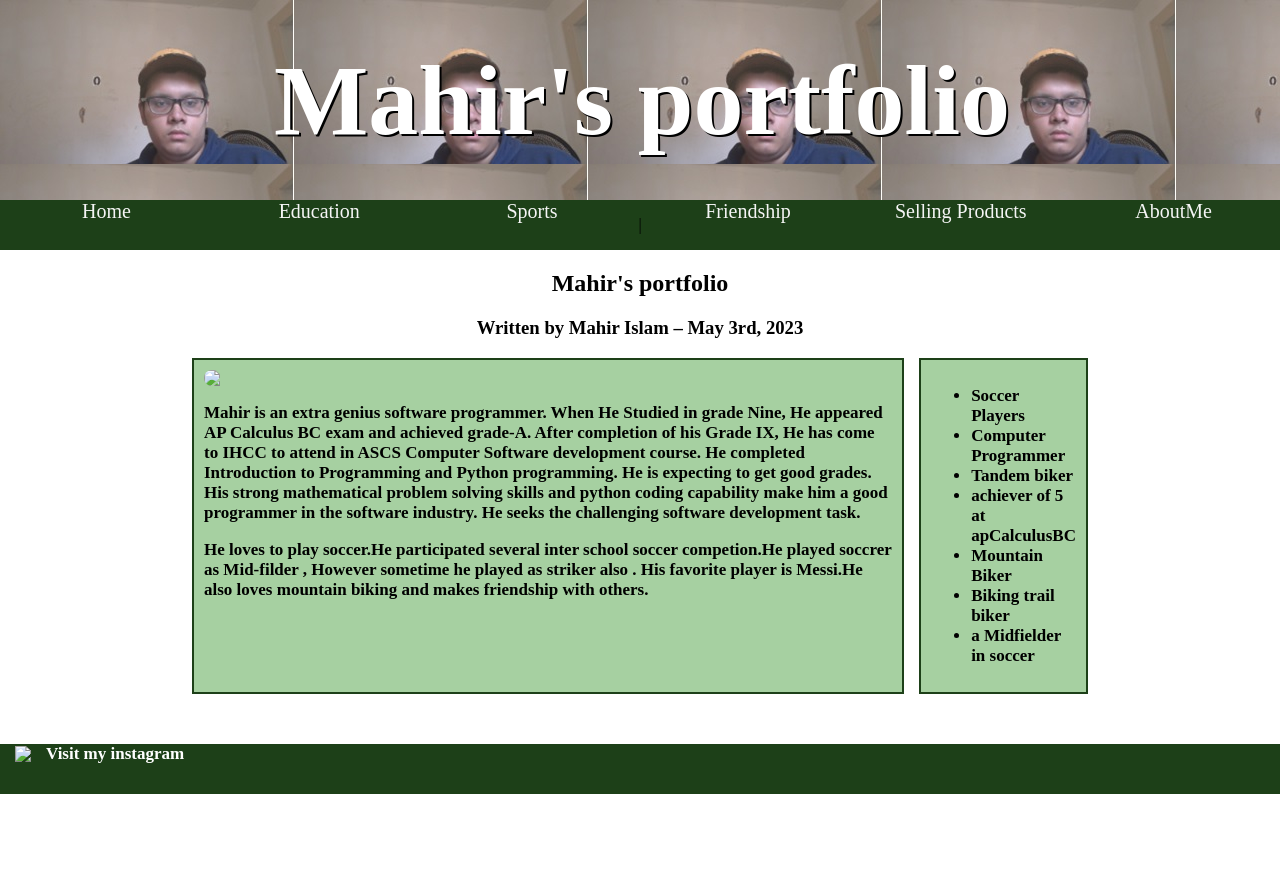
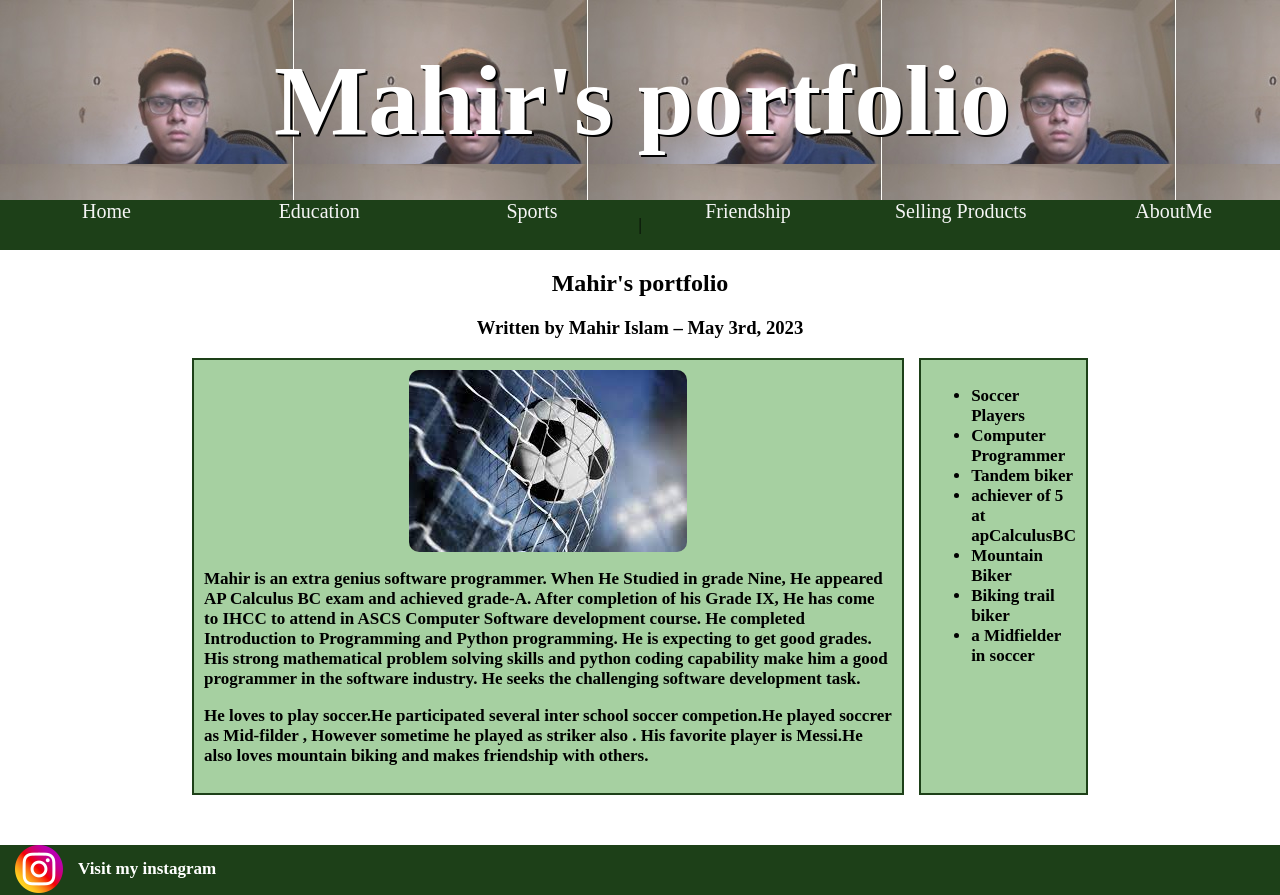
Before and after one commit to mahirandsahir/mahirandsahir.github.io, a plain HTML site: page index.html in a window 1280 px wide. Before the commit the page ends 800 px from the top, so only its background shows below. Drawn offline with Linux system fonts and the light colour scheme.

Commit message:
Initial commit

```diff
--- a/index.html
+++ b/index.html
@@ -29,7 +29,7 @@
 <h3 id="author"> Written by Mahir Islam – May 3rd, 2023</h3>
 <section id="blog-post">
     <div>
-        <img  id="blog-image" src="../assets/download.jpg" >
+        <img  id="blog-image" src="download.jpg" >
 
      <p>Mahir is an extra genius software programmer. When He Studied in grade Nine,
          He appeared AP Calculus BC exam and achieved grade-A. After completion of his Grade IX,
@@ -68,7 +68,7 @@
     </section>
     <footer>
 
-        <p> <a id="footerLink" href="www.instagram.com"> <img  src="../assets/instagram.png" >Visit my instagram </a></p>
+        <p> <a id="footerLink" href="www.instagram.com"> <img  src="instagram.png" >Visit my instagram </a></p>
                   </footer>
 
 </body>
```
Also changed, not shown: download.jpg (added), instagram.png (added).
